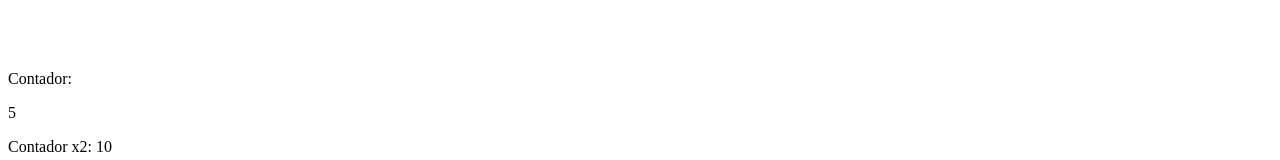
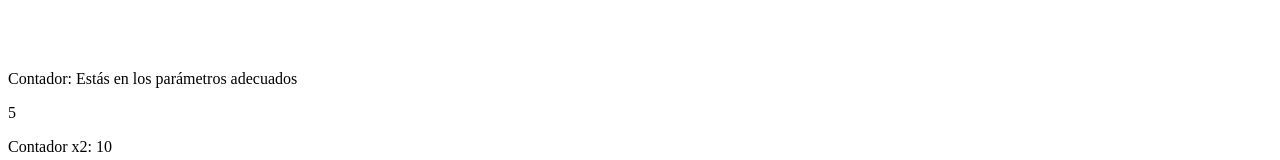
Before and after one commit to Sisselio/Vue-Nuxt-Exercises, a Nuxt app in the folder vue-nuxt-exercises/: page / in a window 1280 px wide. Shown: the part 532-692 px from the top of the page. Built offline with nearby package versions, Linux system fonts and the light colour scheme.

Commit message:
feat(exercises): finixhed exercise 13

```diff
--- a/vue-nuxt-exercises/app/components/TheCounter.vue
+++ b/vue-nuxt-exercises/app/components/TheCounter.vue
@@ -1,5 +1,5 @@
 <template>
-  <TheTitle>Contador:</TheTitle>
+  <TheTitle>Contador: {{ status }}</TheTitle>
 
   <p :class="{ counterFinale: counterFinale }">{{ counter }}</p>
   <TheTitle>Contador x2: {{ doubleCounter }} </TheTitle>
@@ -15,6 +15,18 @@ const { counter, increment, decrement } = useCounter();
 
 const counterFinale = computed(() => counter.value === 10);
 const doubleCounter = computed(() => counter.value * 2);
+const status = ref("");
+function counterStatus() {
+  if (counter.value === 10) {
+    status.value = "Estás en el valor máximo";
+  } else if (counter.value > 0 && counter.value < 10) {
+    status.value = "Estás en los parámetros adecuados";
+  } else if (counter.value === 0) {
+    status.value = "Estás en el valor mínimo";
+  }
+}
+watch(counter, counterStatus);
+counterStatus();
 </script>
 
 <style scoped>
```
